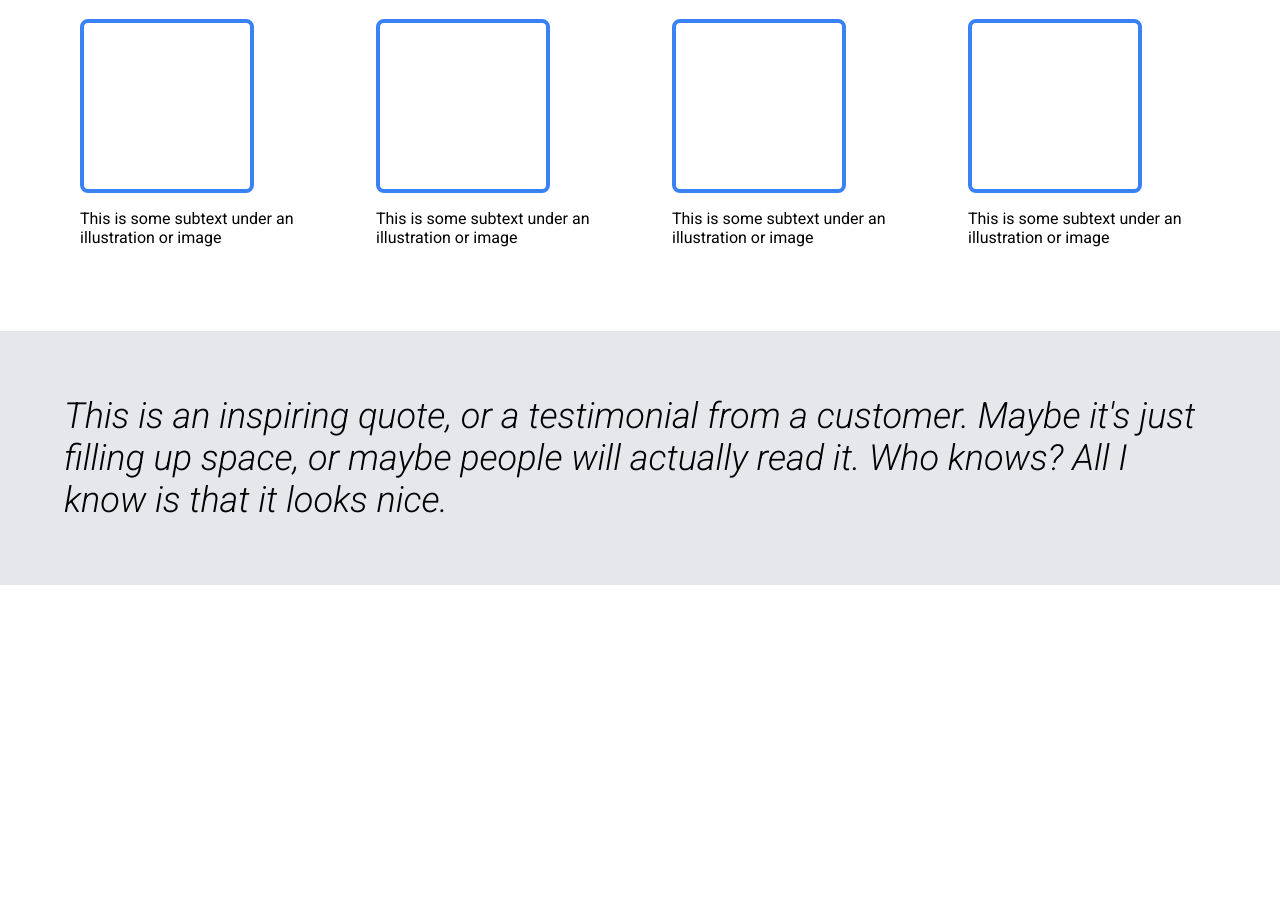
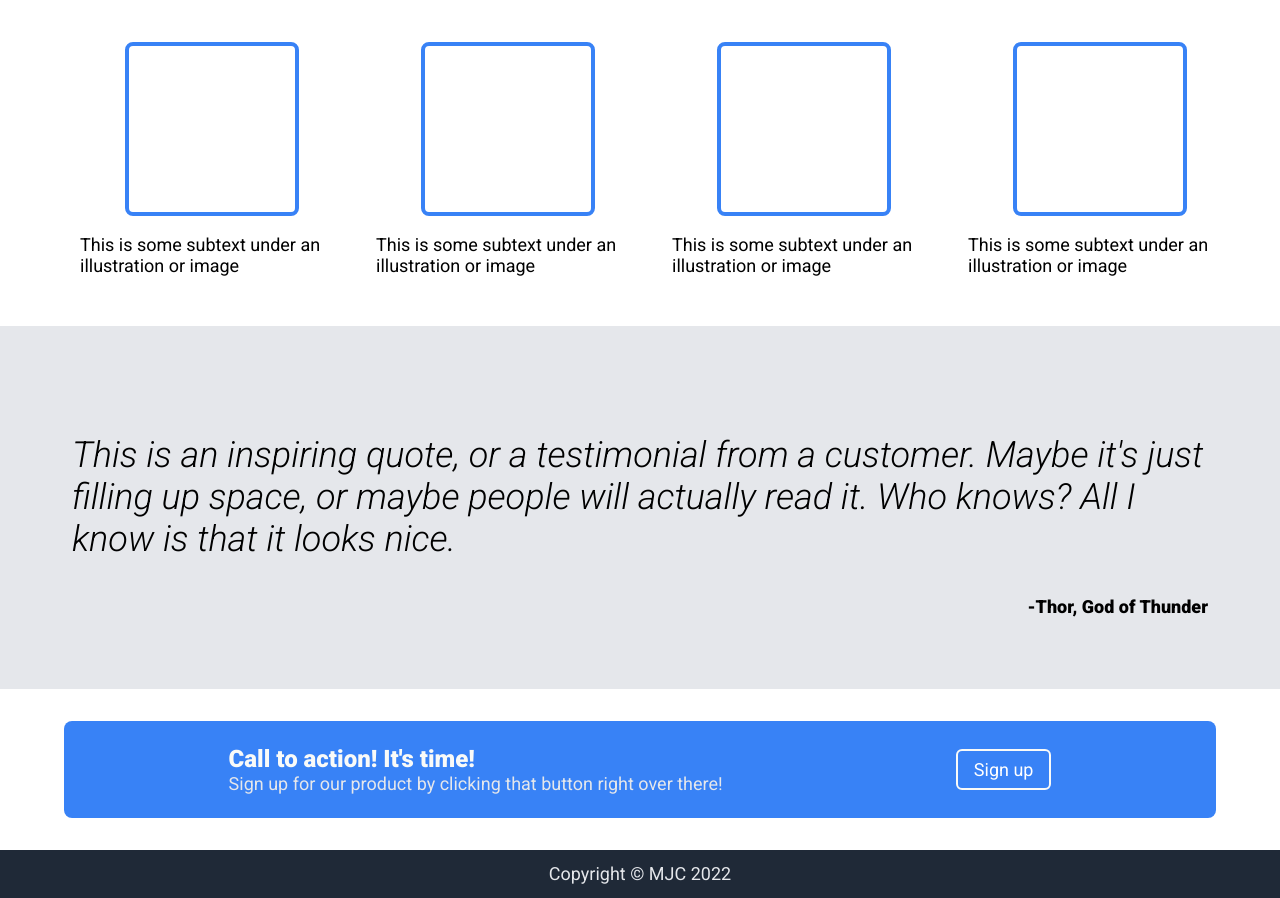
Before and after one commit to MJC-code/generic-landing-page, a plain HTML site: page index.html in a window 1280 px wide. Shown: the part 433-1331 px from the top of the page. Before the commit the page ends 1054 px from the top, so only its background shows below. Drawn offline with Linux system fonts and the light colour scheme.

Commit message:
Basic layout in place

```diff
--- a/index.html
+++ b/index.html
@@ -62,11 +62,28 @@
 
     <div class="quote-container">
         <div class="quote-box">
-        <p>This is an inspiring quote, or a testimonial from a customer.
-        Maybe it's just filling up space, or maybe people will actually read it.
-        Who knows? All I know is that it looks nice.</p>
+            <p>This is an inspiring quote, or a testimonial from a customer.
+                Maybe it's just filling up space, or maybe people will actually read it.
+                Who knows? All I know is that it looks nice.</p>
+            <div class="quote-author">-Thor, God of Thunder</div>
         </div>
     </div>
+    <div class="call-to-action-container">
+        <div class="call-to-action-box">
+            <div>Call to action! It's time!
+                <p>Sign up for our product by clicking that button right over there!
+                </p>
+            </div>
+
+            <div class="button"><a href="">Sign up</a></div>
+        </div>
+    </div>
+
+    <div class="footer">
+        <p>Copyright © MJC 2022</p>
+    </div>
+
+
 </body>
 
 </html>
--- a/styles.css
+++ b/styles.css
@@ -1,5 +1,6 @@
 body {
     font-family: 'Roboto', sans-serif;
+    font-size: 18px;
     box-sizing: border-box;
     margin: 0px;
 
@@ -11,6 +12,7 @@ ul {
     margin: 0;
     gap: 16px;
     display: flex;
+    font-size: 18px;
 }
 
 a:link, a:visited {
@@ -78,6 +80,7 @@ a:link, a:visited {
     flex-direction: column;
     padding: 16px;
     align-items: center;
+    justify-content: center;
 }
 
 .info-image {
@@ -85,7 +88,6 @@ a:link, a:visited {
     border: solid #3882F6 4px;
     border-radius: 8px;
     color: #E5E7EB;
-    align-self: stretch;
     align-items: center;
     padding: 8px;
     width: 150px;
@@ -95,17 +97,66 @@ a:link, a:visited {
     flex: 1 1 auto;
 }
 
+.quote-container {
+    background-color: #E5E7EB;
+    padding: 72px;
+    margin: 0px;
+
+}
+
 .quote-container p {
-    background-color: #E5E7EB;
     font-weight: 300;
     font-style: italic;
     font-size: 36px;
-    padding: 64px;
-    display: flex;
 }
 
-.quote-box {
-    display:flex
+.quote-author {
+    font-size: 18px;
+    font-weight: 900;
+    text-align: right;
+}
+
+.call-to-action-container {
+    padding: 32px 64px;
+
+}
+
+.call-to-action-box {
+    color: #F9FAF8;
+    background-color: #3882F6;
+    font-size: 24px;
+    font-weight: 900;
+    border-radius: 8px;
+    display: flex;
+    justify-content: space-around;
+    padding: 24px 48px;
+    align-items: center;
+}
+
+.call-to-action-box p {
+    margin-top: 0px;
+    margin-bottom: 0px;
+    color:#E5E7EB;
+    font-size: 18px;
+    font-weight: 400;
+}
+
+.call-to-action-box .button {
+    border:#F9FAF8 solid 2px;
+    font-size: 18px;
+    font-weight: 400;
+    padding: 8px 16px;
+}
+
+.footer {
+    background-color: #1F2937;
+    color:#E5E7EB;
+    display: flex;
+    justify-content: center;
+    align-items: center;
+    height: 48px;
+
+
 }
 h1 {
     margin: 0px;
```
